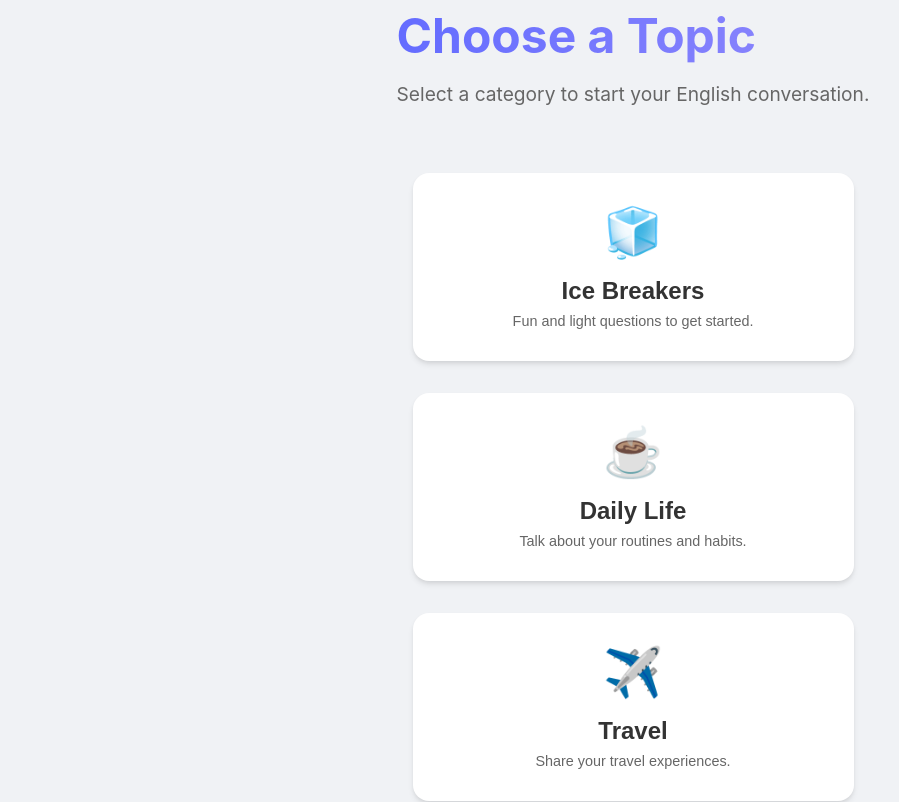
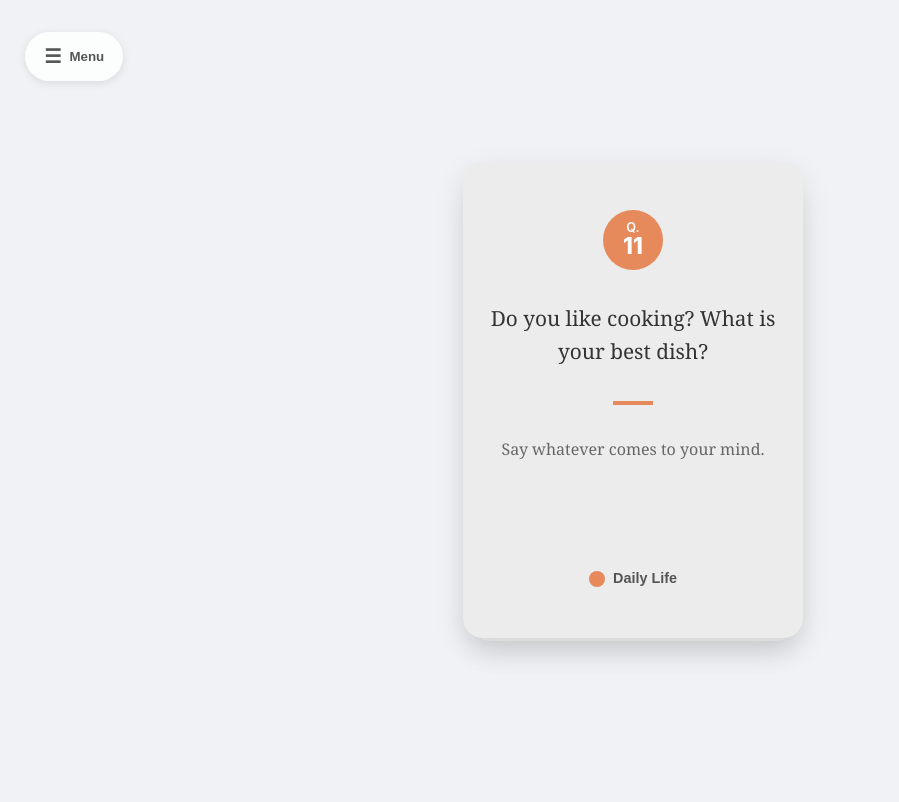
Before and after one commit to BoBeenLee/Tikitaka, a Next.js app: page / in a window 1280 px wide. Shown: the top 802 px of the page, without its empty margins (7-906 px from the left). Built offline with nearby package versions, Linux system fonts and the light colour scheme.

Commit message:
feat: Introduce swipeable card stack for questions, revamp topic card UI, and add category selection overlay.

```diff
--- a/package.json
+++ b/package.json
@@ -9,6 +9,7 @@
     "lint": "eslint"
   },
   "dependencies": {
+    "framer-motion": "^12.33.0",
     "next": "16.1.6",
     "react": "19.2.3",
     "react-dom": "19.2.3"
--- a/src/app/client-page.js
+++ b/src/app/client-page.js
@@ -2,49 +2,50 @@
 
 import React, { useState } from 'react';
 import CategorySelector from '../components/CategorySelector';
-import TopicCard from '../components/TopicCard';
+import SwipeableCardStack from '../components/SwipeableCardStack';
 
 export default function ClientPage({ categories }) {
-    const [currentCategory, setCurrentCategory] = useState(null);
-    const [currentQuestion, setCurrentQuestion] = useState(null);
+    // Set "Daily Life" (id: daily_life) as the default category.
+    // If not found, fall back to null (though it should be there).
+    const defaultCategory = categories.find(c => c.id === 'daily_life') || null;
+
+    const [currentCategory, setCurrentCategory] = useState(defaultCategory);
+    // If a default category is set, start with the menu CLOSED (false).
+    // If no default, keep menu open (true).
+    const [isMenuOpen, setIsMenuOpen] = useState(!defaultCategory);
 
     const handleSelectCategory = (category) => {
         setCurrentCategory(category);
-        generateQuestion(category);
+        setIsMenuOpen(false);
     };
 
-    const generateQuestion = (category) => {
-        const questions = category.questions;
-        const randomIndex = Math.floor(Math.random() * questions.length);
-        setCurrentQuestion(questions[randomIndex]);
-    };
-
-    const handleNextQuestion = () => {
-        if (currentCategory) {
-            generateQuestion(currentCategory);
-        }
-    };
-
-    const handleBack = () => {
-        setCurrentCategory(null);
-        setCurrentQuestion(null);
+    const handleOpenMenu = () => {
+        setIsMenuOpen(true);
     };
 
     return (
-        <div className="app-container">
-            {!currentCategory ? (
-                <CategorySelector
-                    categories={categories}
-                    onSelect={handleSelectCategory}
+        <div className="app-container" style={{ position: 'relative', overflow: 'hidden', height: '100vh', width: '100vw' }}>
+            {/* Main Card Stack - Always Rendered but maybe blurred/dimmed when menu is open */}
+            <div style={{
+                height: '100%',
+                width: '100%',
+                filter: isMenuOpen ? 'blur(5px) brightness(0.9)' : 'none',
+                transition: 'filter 0.3s ease',
+                pointerEvents: isMenuOpen ? 'none' : 'auto'
+            }}>
+                <SwipeableCardStack
+                    category={currentCategory}
+                    onBack={handleOpenMenu} // reused to open menu
                 />
-            ) : (
-                <TopicCard
-                    category={currentCategory}
-                    question={currentQuestion}
-                    onNext={handleNextQuestion}
-                    onBack={handleBack}
-                />
-            )}
+            </div>
+
+            {/* Category Overlay */}
+            <CategorySelector
+                categories={categories}
+                onSelect={handleSelectCategory}
+                isOpen={isMenuOpen}
+                onClose={() => currentCategory && setIsMenuOpen(false)} // Allow closing if category exists
+            />
         </div>
     );
 }
--- a/src/app/globals.css
+++ b/src/app/globals.css
@@ -56,21 +56,76 @@ body {
   font-size: 1.2rem;
 }
 
+/* Category Overlay */
+.category-selector-overlay {
+  position: absolute;
+  top: 0;
+  left: 0;
+  width: 100%;
+  height: 100%;
+  background: rgba(240, 242, 245, 0.95); /* Semi-transparent bg */
+  backdrop-filter: blur(10px);
+  z-index: 50;
+  transition: transform 0.4s cubic-bezier(0.16, 1, 0.3, 1), opacity 0.4s ease;
+  overflow-y: auto;
+  padding: 2rem;
+  display: flex;
+  flex-direction: column;
+  align-items: center;
+}
+
+.category-selector-overlay.open {
+  transform: translateY(0);
+  opacity: 1;
+}
+
+.category-selector-overlay.closed {
+  transform: translateY(100%); /* Slide down */
+  opacity: 0;
+  pointer-events: none;
+}
+
+.category-header {
+  width: 100%;
+  max-width: 800px;
+  display: flex;
+  justify-content: space-between;
+  align-items: center;
+  margin-bottom: 2rem;
+}
+
+.close-menu-btn {
+  background: none;
+  border: none;
+  font-size: 1.5rem;
+  cursor: pointer;
+  color: #555;
+  padding: 0.5rem;
+  border-radius: 50%;
+  transition: background 0.2s;
+}
+
+.close-menu-btn:hover {
+  background: rgba(0,0,0,0.1);
+}
+
 .category-grid {
   display: grid;
   grid-template-columns: repeat(auto-fit, minmax(250px, 1fr));
-  gap: 2rem;
-  padding: 1rem;
+  gap: 1.5rem;
+  width: 100%;
+  max-width: 800px;
+  padding-bottom: 2rem;
 }
 
 .category-card {
-  background: var(--card-bg);
-  border: none;
+  background: white;
+  border: 1px solid rgba(0,0,0,0.05);
   border-radius: 16px;
-  padding: 2rem;
+  padding: 1.5rem;
   cursor: pointer;
   transition: transform 0.2s, box-shadow 0.2s;
-  box-shadow: var(--shadow);
+  box-shadow: 0 4px 6px rgba(0,0,0,0.05);
   display: flex;
   flex-direction: column;
   align-items: center;
@@ -98,111 +153,133 @@ body {
   font-size: 0.9rem;
 }
 
-/* Topic Card */
+/* Realistic Card Styles */
 .topic-card-container {
   display: flex;
   justify-content: center;
   align-items: center;
-  min-height: 60vh;
+  height: 100%;
+  width: 100%;
+  padding: 20px;
+}
+
+/* Realistic Card Styles - Reference Match */
+.topic-card-container {
+  display: flex;
+  justify-content: center;
+  align-items: center;
+  height: 100%;
+  width: 100%;
+  padding: 20px;
 }
 
 .topic-card {
-  background: var(--card-bg);
-  padding: 4rem 3rem;
-  border-radius: 24px;
-  box-shadow: var(--shadow-lg);
-  max-width: 600px;
+  background-color: #ECECEC; /* Warm gray/white */
+  border-radius: 20px;
+  /* Soft shadow */
+  box-shadow: 0 10px 30px rgba(0,0,0,0.1);
+
+  /* Fixed Dimensions */
   width: 100%;
-  animation: slideIn 0.5s ease-out;
+  max-width: 340px; /* Wider for better readability */
+  min-width: 300px; /* Prevent collapse on very small screens */
+  min-height: 420px; /* Ensure aspect ratio stability */
+  aspect-ratio: 5/7; /* Standard flashcard ratio (~0.71) */
+
+  display: flex;
+  flex-direction: column;
+  align-items: center;
+  position: relative;
+  overflow: hidden;
+  padding: 2rem 1.5rem;
 }
 
-@keyframes slideIn {
-  from { opacity: 0; transform: translateY(20px); }
-  to { opacity: 1; transform: translateY(0); }
-}
-
-.topic-header {
+/* Question Number Badge */
+.q-badge {
+  background-color: #E68A5C; /* Muted Orange */
+  width: 60px;
+  height: 60px;
+  border-radius: 50%;
+  display: flex;
+  flex-direction: column;
+  justify-content: center;
+  align-items: center;
+  color: white;
+  margin-top: 1rem;
   margin-bottom: 2rem;
 }
 
-.topic-title {
-  font-size: 2rem;
-  color: #444;
+.q-label {
+  font-size: 0.8rem;
+  font-weight: 600;
+  line-height: 1;
+}
+
+.q-number {
+  font-size: 1.4rem;
+  font-weight: 800;
+  line-height: 1;
 }
 
 .question-content {
-  margin: 3rem 0;
-  min-height: 150px;
+  flex-grow: 1;
   display: flex;
+  flex-direction: column;
   align-items: center;
-  justify-content: center;
+  justify-content: flex-start; /* Start from top after badge */
+  text-align: center;
+  width: 100%;
 }
 
 .question-text {
-  font-size: 1.8rem;
-  font-weight: 600;
-  color: #222;
-  line-height: 1.4;
+  font-family: 'KoPub Batang', 'Georgia', serif; /* Use serif */
+  font-size: 1.3rem;
+  color: #333;
+  line-height: 1.6;
+  margin-bottom: 2rem;
+  word-break: keep-all;
 }
 
-.card-actions {
-  display: flex;
-  gap: 1rem;
-  justify-content: center;
-  margin-top: 2rem;
+/* Decorative Divider */
+.divider {
+  width: 40px;
+  height: 4px;
+  background-color: #E68A5C; /* Orange Accent */
+  margin: 0 auto 2rem auto;
 }
 
-.btn {
-  padding: 0.8rem 1.5rem;
-  border-radius: 8px;
-  border: none;
+.sub-question-text {
+  font-family: 'KoPub Batang', 'Georgia', serif;
   font-size: 1rem;
-  font-weight: 500;
-  cursor: pointer;
-  transition: background 0.2s, transform 0.1s;
+  color: #666;
+  line-height: 1.5;
 }
 
-.btn:active {
-  transform: scale(0.98);
+.card-footer {
+  margin-top: auto;
+  margin-bottom: 1rem;
+  display: flex;
+  align-items: center;
+  gap: 0.5rem;
 }
 
-.btn-primary {
-  background-color: var(--primary);
-  color: white;
+.footer-icon {
+  width: 16px;
+  height: 16px;
+  background-color: #E68A5C;
+  border-radius: 50%;
 }
 
-.btn-primary:hover {
-  background-color: var(--primary-hover);
-}
-
-.btn-secondary {
-  background-color: #e5e7eb;
-  color: #374151;
-}
-
-.btn-secondary:hover {
-  background-color: #d1d5db;
+.footer-text {
+  font-family: 'Arial', sans-serif; /* Sans serif for logo */
+  font-size: 0.9rem;
+  font-weight: 700;
+  color: #555;
 }
 
 /* Mobile Responsive */
 @media (max-width: 768px) {
-  .main-title {
-    font-size: 2rem;
-  }
-
-  .category-grid {
-    grid-template-columns: 1fr;
-  }
-
   .question-text {
-    font-size: 1.4rem;
-  }
-
-  .card-actions {
-    flex-direction: column-reverse;
-  }
-
-  .btn {
-    width: 100%;
+    font-size: 1.3rem; /* Adjusted for new width */
   }
 }
--- a/src/components/CategorySelector.jsx
+++ b/src/components/CategorySelector.jsx
@@ -2,11 +2,20 @@
 
 import React from 'react';
 
-const CategorySelector = ({ categories, onSelect }) => {
+const CategorySelector = ({ categories, onSelect, isOpen, onClose }) => {
   return (
-    <div className="category-selector">
-      <h1 className="main-title">Choose a Topic</h1>
-      <p className="subtitle">Select a category to start your English conversation.</p>
+    <div
+      className={`category-selector-overlay ${isOpen ? 'open' : 'closed'}`}
+    >
+      <div className="category-header">
+         <h1 className="main-title">Choose a Topic</h1>
+         {/* Close button if we can close (i.e. we have a current category) */}
+         {onClose && (
+            <button onClick={onClose} className="close-menu-btn" style={{ visibility: isOpen ? 'visible' : 'hidden' }}>
+                ✕
+            </button>
+         )}
+      </div>
 
       <div className="category-grid">
         {categories.map((category) => (
--- /dev/null
+++ b/src/components/SwipeableCardStack.jsx
@@ -0,0 +1,177 @@
+'use client';
+
+import React, { useState, useEffect } from 'react';
+import { motion, useMotionValue, useTransform } from 'framer-motion';
+import TopicCard from './TopicCard';
+
+const SwipeableCardStack = ({ category, onNext, onBack }) => {
+  const [cards, setCards] = useState([]);
+
+  // Helper to create a unique card object
+  const createCard = (cat) => {
+    const questions = cat.questions;
+    const randomIndex = Math.floor(Math.random() * questions.length);
+    return {
+      id: Math.random().toString(36).substr(2, 9),
+      question: questions[randomIndex],
+      category: cat
+    };
+  };
+
+  // Initialize stack with 2 cards
+  useEffect(() => {
+    if (category) {
+      setCards([createCard(category), createCard(category)]);
+    } else {
+        setCards([]); // partial reset
+    }
+  }, [category]);
+
+  const removeCard = (id) => {
+    setCards((current) => {
+      // Limit stack size to prevent memory issues, keep max 3
+      const remaining = current.filter((c) => c.id !== id);
+      return [...remaining, createCard(category)];
+    });
+    // Optional: trigger external handler if we want to count questions answered
+    if (onNext) onNext();
+  };
+
+  if (cards.length === 0) {
+      return (
+        <div className="card-stack-container" style={{ position: 'relative', width: '100%', height: '100%', display: 'flex', justifyContent: 'center', alignItems: 'center' }}>
+             <button
+                onClick={onBack}
+                style={{
+                  position: 'absolute',
+                  top: '2rem',
+                  left: '2rem',
+                  zIndex: 10,
+                  background: 'rgba(255,255,255,0.8)',
+                  border: 'none',
+                  padding: '0.8rem 1.2rem',
+                  borderRadius: '50px',
+                  boxShadow: '0 2px 8px rgba(0,0,0,0.1)',
+                  cursor: 'pointer',
+                  fontWeight: '600',
+                  color: '#555',
+                  backdropFilter: 'blur(5px)',
+                  display: 'flex',
+                  alignItems: 'center',
+                  gap: '0.5rem'
+                }}
+              >
+                <span style={{ fontSize: '1.2rem' }}>☰</span> Menu
+              </button>
+              <div style={{ opacity: 0.5, fontStyle: 'italic' }}>Select a topic to start</div>
+        </div>
+      );
+  }
+
+  // We only render the top 2 cards for performance
+  return (
+    <div className="card-stack-container" style={{ position: 'relative', width: '100%', height: '100%', display: 'flex', justifyContent: 'center', alignItems: 'center' }}>
+
+      {/* Absolute Back Button */}
+      <button
+        onClick={onBack}
+        style={{
+          position: 'absolute',
+          top: '2rem',
+          left: '2rem',
+          zIndex: 10,
+          background: 'rgba(255,255,255,0.8)',
+          border: 'none',
+          padding: '0.8rem 1.2rem',
+          borderRadius: '50px',
+          boxShadow: '0 2px 8px rgba(0,0,0,0.1)',
+          cursor: 'pointer',
+          fontWeight: '600',
+          color: '#555',
+          backdropFilter: 'blur(5px)',
+          display: 'flex',
+          alignItems: 'center',
+          gap: '0.5rem'
+        }}
+      >
+        <span style={{ fontSize: '1.2rem' }}>☰</span> Menu
+      </button>
+
+      {cards.slice(0, 2).reverse().map((card, index, array) => {
+        // array.length will be 1 or 2.
+        // If 2 cards: index 0 (bottom), index 1 (top).
+        // validation: we sliced 0,2 and reversed.
+        // Original: [Top, Bottom] -> Slice: [Top, Bottom] -> Reverse: [Bottom, Top]
+        // So last element is Top.
+        const isTop = index === array.length - 1;
+        return (
+          <SwipeableCard
+            key={card.id}
+            card={card}
+            isTop={isTop}
+            onSwipe={() => removeCard(card.id)}
+            onBack={onBack}
+          />
+        );
+      })}
+    </div>
+  );
+};
+
+const SwipeableCard = ({ card, isTop, onSwipe, onBack }) => {
+  const y = useMotionValue(0);
+  // Rotate slightly as you drag up/down
+  const rotate = useTransform(y, [-200, 200], [-10, 10]);
+  // Fade out as you drag away
+  const opacity = useTransform(y, [-200, -100, 0, 100, 200], [0, 1, 1, 1, 0]);
+
+  // Scale down the card behind
+  const scale = isTop ? 1 : 0.95;
+  // Offset the card behind slightly to show depth
+  const translateY = isTop ? y : 15;
+
+  const handleDragEnd = (_, info) => {
+    // If dragged more than 100px up or down
+    if (Math.abs(info.offset.y) > 100) {
+      onSwipe();
+    }
+  };
+
+  return (
+    <motion.div
+      style={{
+        position: 'absolute',
+        zIndex: isTop ? 2 : 1,
+        y: translateY,
+        rotate: isTop ? rotate : 0,
+        opacity: isTop ? opacity : 1,
+        scale: scale,
+        cursor: isTop ? 'grab' : 'default',
+        width: '100%',
+        maxWidth: '400px', // Narrower for portrait card look
+        height: '600px',    // Fixed height for card look
+        perspective: 1000,
+      }}
+      drag={isTop ? 'y' : false}
+      dragConstraints={{ top: 0, bottom: 0 }}
+      onDragEnd={handleDragEnd}
+      animate={{
+        scale: scale,
+        y: isTop ? 0 : 15, // Reset position or keep offset
+        opacity: 1
+      }}
+      transition={{ type: "spring", stiffness: 300, damping: 20 }}
+      whileTap={{ cursor: 'grabbing' }}
+    >
+      <TopicCard
+        category={card.category}
+        question={card.question}
+        onNext={onSwipe}
+        onBack={onBack}
+        disableNext={!isTop}
+      />
+    </motion.div>
+  );
+};
+
+export default SwipeableCardStack;
--- a/src/components/TopicCard.jsx
+++ b/src/components/TopicCard.jsx
@@ -2,27 +2,56 @@
 
 import React from 'react';
 
-const TopicCard = ({ category, question, onNext, onBack }) => {
+const TopicCard = ({ category, question, onNext, onBack, disableNext }) => {
+  // Generate a stable random number for the badge (1-50) using a hash of the question string
+  const getQNumber = (str) => {
+    let hash = 0;
+    for (let i = 0; i < str.length; i++) {
+        hash = str.charCodeAt(i) + ((hash << 5) - hash);
+    }
+    return Math.abs(hash % 50) + 1;
+  };
+
+  const qNum = getQNumber(question || "");
+
+  // Naive logic to split question if it has multiple sentences for the layout
+  // If not, just show main question.
+  // const parts = question.split('?');
+  // const mainQ = parts[0] + '?';
+  // const subQ = parts.length > 1 && parts[1].trim() !== "" ? parts[1].trim() : "What makes you think that?";
+
+  // Actually, let's keep it simple. Main question takes the center spot.
+  // We can add a generic sub-question if needed, or just style the single question.
+
   return (
     <div className="topic-card-container">
       <div className="topic-card">
-        <div className="topic-header">
-          <span className="topic-icon">{category.icon}</span>
-          <h2 className="topic-title">{category.title}</h2>
+
+        {/* Q Badge */}
+        <div className="q-badge">
+          <span className="q-label">Q.</span>
+          <span className="q-number">{qNum}</span>
         </div>
 
         <div className="question-content">
-          <p className="question-text">{question}</p>
+          <p className="question-text">
+            {question}
+          </p>
+
+          <div className="divider"></div>
+
+          {/* Optional placeholder sub-question if real data doesn't have it */}
+          <p className="sub-question-text">
+            Say whatever comes to your mind.
+          </p>
         </div>
 
-        <div className="card-actions">
-          <button onClick={onBack} className="btn btn-secondary">
-            Change Category
-          </button>
-          <button onClick={onNext} className="btn btn-primary">
-            Next Question
-          </button>
+        {/* Footer */}
+        <div className="card-footer">
+            <div className="footer-icon"></div>
+            <span className="footer-text">{category ? category.title : 'TIKITAKA'}</span>
         </div>
+
       </div>
     </div>
   );
```
Also changed, not shown: 1 other file (tests, documents, lock files or other folders).
